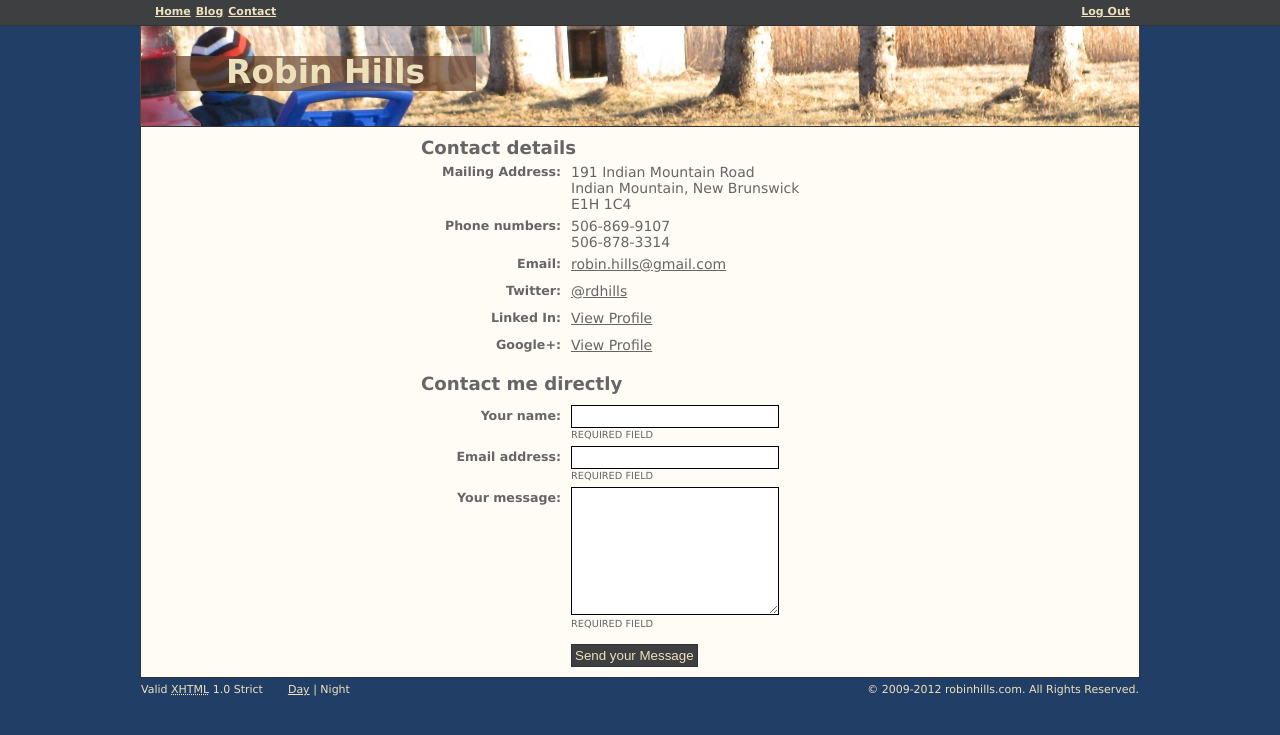
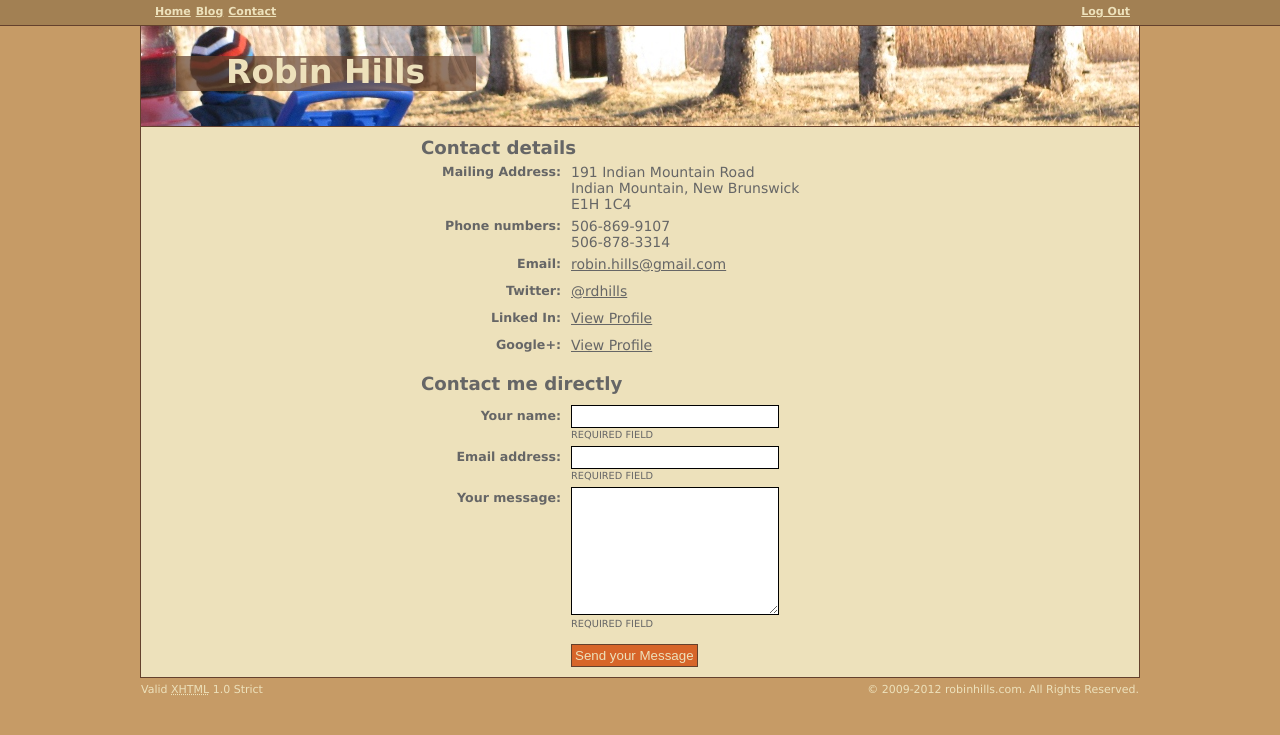
Before and after one commit to hillsrobin/RobinHills.com, a PHP site: page /docroot/contact.php in a window 1280 px wide. Shown: the top 735 px of the page. Run offline with PHP 8.4, Linux system fonts and the light colour scheme; a user stored in the database is signed in.

Commit message:
Remove theme switching.  One theme to rule them all.  For now.

```diff
--- a/inc_design/inc_default_footer.php
+++ b/inc_design/inc_default_footer.php
@@ -1,7 +1,5 @@
-		<?PHP echo $theme->getJavascript();?>
 		<div class="left">
 			<div class="validate">Valid <abbr title="eXtensible HyperText Markup Language">XHTML</abbr> 1.0 Strict</div>
-			<div class="themes"><a href="" rel="csstheme" name="default"<?PHP echo $theme->getName() == "default" ? ' class="active"' : '';?>>Day</a> | <a href="" rel="csstheme" name="moon"<?PHP echo $theme->getName() == "moon" ? ' class="active"' : '';?>>Night</a></div>
 			<div class="clear"></div>
 		</div>
 		<div class="right">&copy; 2009-<?PHP echo date('Y');?> robinhills.com. All Rights Reserved.</div>
--- a/inc_design/inc_default_head_theme.php
+++ b/inc_design/inc_default_head_theme.php
@@ -1,11 +1,3 @@
-	<?PHP
-	$theme = new CSSTheme();
-	$theme->ThemePath = ROOT_PATH."docroot/css/theme/";
-	$theme->UseCookie = true;
-	?>
-
 	<link href="css/layout.css" rel="stylesheet" media="all" type="text/css"/>
 	<link href="css/design.css" rel="stylesheet" media="all" type="text/css"/>
 	<link href="css/typography.css" rel="stylesheet" media="all" type="text/css"/>
-
-	<link href="css/theme/<?PHP echo $theme->getName();?>.css" rel="stylesheet" media="all" type="text/css"/>
--- a/inc_design/inc_default_header_masthead.php
+++ b/inc_design/inc_default_header_masthead.php
@@ -1,4 +1,3 @@
-<!--<div id="masthead"><img src="images/header_<?PHP echo $theme->getName();?>.jpg" alt="robinhills.com" title="robinhills.com"/></div>-->
 <div id="top">
 	<div class="box"></div>
 	<div class="myname">Robin Hills</div>
```
